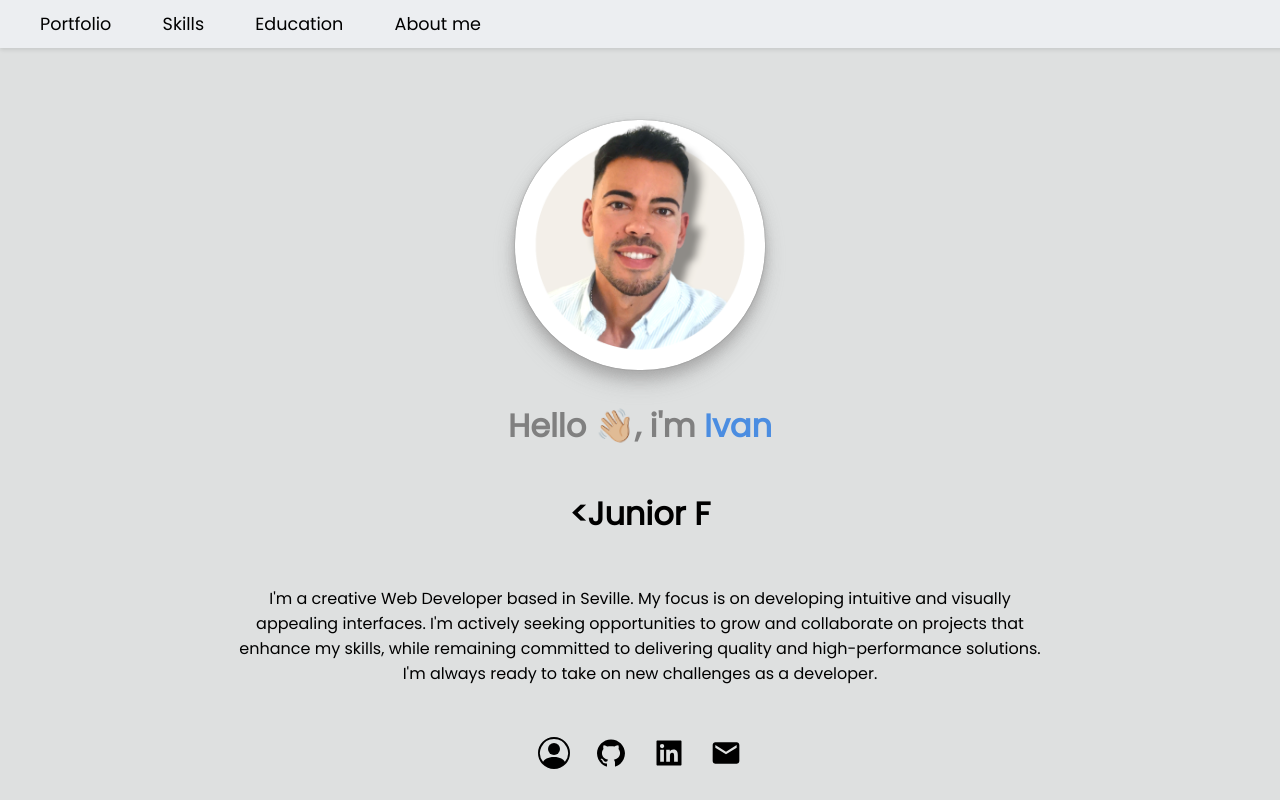
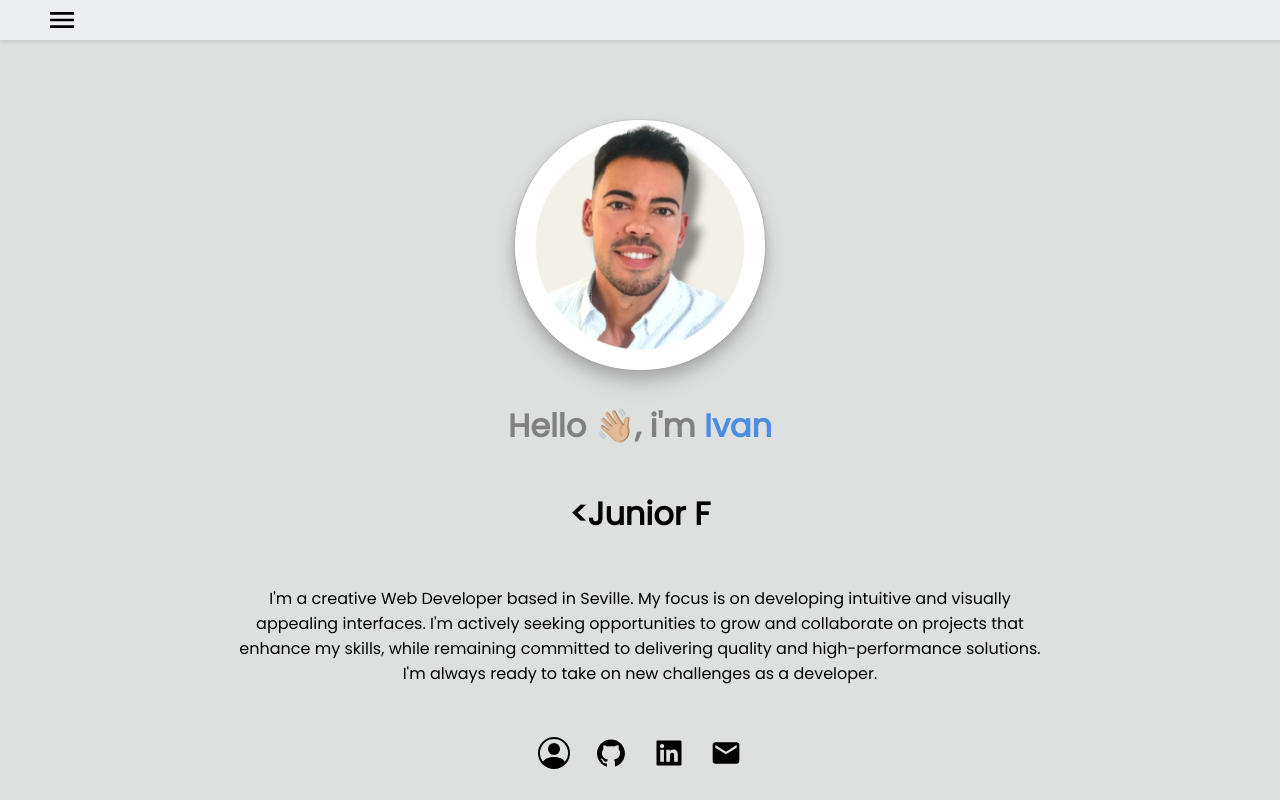
Before and after one commit to yebrai/yebraidev, a Next.js app: page / in a window 1280 px wide. Shown: the top 800 px of the page. Built offline with nearby package versions, Linux system fonts and the light colour scheme.

Commit message:
added toggleMenu

```diff
--- a/src/assets/icons/icons.jsx
+++ b/src/assets/icons/icons.jsx
@@ -1 +1,7 @@
-export const linkedinIcon = () => ( <svg stroke="currentColor" fill="none" stroke-width="2" viewBox="0 0 24 24" stroke-linecap="round" stroke-linejoin="round" height="1em" width="1em" xmlns="http://www.w3.org/2000/svg"><path d="M16 8a6 6 0 0 1 6 6v7h-4v-7a2 2 0 0 0-2-2 2 2 0 0 0-2 2v7h-4v-7a6 6 0 0 1 6-6z"></path><rect x="2" y="9" width="4" height="12"></rect><circle cx="4" cy="4" r="2"></circle></svg> )
+export const ToggleIcon = () => (
+     <svg stroke="currentColor" fill="currentColor" stroke-width="0" viewBox="0 0 24 24" height="1em" width="1em" xmlns="http://www.w3.org/2000/svg"><path fill="none" d="M0 0h24v24H0z"></path><path d="M3 18h18v-2H3v2zm0-5h18v-2H3v2zm0-7v2h18V6H3z"></path></svg>
+     )
+
+export const ToggleIconCancel = () => (
+<svg stroke="currentColor" fill="currentColor" stroke-width="0" viewBox="0 0 24 24" height="1em" width="1em" xmlns="http://www.w3.org/2000/svg"><path fill="none" d="M0 0h24v24H0z"></path><path d="M19 6.41L17.59 5 12 10.59 6.41 5 5 6.41 10.59 12 5 17.59 6.41 19 12 13.41 17.59 19 19 17.59 13.41 12z"></path></svg>
+)
--- a/src/components/AppNavbar/Navbar.jsx
+++ b/src/components/AppNavbar/Navbar.jsx
@@ -1,15 +1,19 @@
-import Link from "next/link";
 import styles from "./Navbar.module.css";
+import ToggleMenu from "../AppToggleMenu/Toggle";
+import { useState } from "react";
 
 export default function Navbar() {
+  const [isOpen, setIsOpen] = useState(false);
+
+  const toggleDropdown = () => {
+    setIsOpen(!isOpen);
+
+  };
   return (
     <>
-      <ul className={styles.container}>
+      <ul className={isOpen ? styles.openContainer : styles.container}>
         <div className={styles.navSections}>
-          <Link href="#portfolio">Portfolio</Link>
-          <Link href="#skills">Skills</Link>
-          <Link href="#education">Education</Link>
-          <Link href="#about">About me</Link>
+        <ToggleMenu toggleDropdown={toggleDropdown} isOpen={isOpen}/>
         </div>
       </ul>
     </>
--- a/src/components/AppNavbar/Navbar.module.css
+++ b/src/components/AppNavbar/Navbar.module.css
@@ -9,10 +9,9 @@
   background-color: #eceef1;
   box-shadow: 0 2px 4px rgba(0, 0, 0, 0.1);
   width: 100%;
-  height: 6vh;
+  height: 5vh;
+  transition: all 0.5s;
 }
-
-
 .container a {
   color: black;
   transition: all 0.5s;
@@ -24,26 +23,50 @@
   font-weight: 600;
 }
 
+.openContainer {
+  margin: 0;
+  list-style: none;
+  display: flex;
+  align-items: center;
+  justify-content: space-between;
+  position: fixed;
+  z-index: 1;
+  background-color: #d1d4d7;
+  box-shadow: 4px 4px 4px 0px rgba(0, 0, 0, 0.1);
+  width: 100%;
+  height: 5vh;
+  transition: all 0.5s;
+
+}
+
+.openContainer a {
+  color: black;
+  transition: all 0.5s;
+  text-decoration: none;
+  display: flex;
+  align-items: center;
+  gap: 10px;
+  font-size: 1.1rem;
+  font-weight: 600;
+}
+
+
+
+
 .container a:hover {
-  color: #2e48f0;
   transition: all 0.5s;
   cursor: pointer;
   transform: scale(1.1);
 }
 
 .container a:focus {
-  color: rgb(0, 86, 246);
   transition: all 0.5s;
-}
-
-.icons {
-  margin: 40px;
-  font-size: 1.5rem;
 }
 
 .navSections {
   display: flex;
   gap: 1vw;
+
 }
 
 .navSections a {
@@ -53,12 +76,6 @@
 
 .navSections a:hover {
   font-weight: 400;
-  text-decoration: underline;
-  color: black;
+  text-decoration: none;
+  color: #4b8de1;
 }
-
-@media (max-width: 1200px) {
-  .container {
-    display: none;
-  }
-}
--- a/src/components/AppToggleMenu/Toggle.jsx
+++ b/src/components/AppToggleMenu/Toggle.jsx
@@ -1,38 +1,28 @@
-import React, { useState } from 'react';
 import { motion } from 'framer-motion';
 import Link from 'next/link';
 import styles from "./Toggle.module.css";
+import {ToggleIcon, ToggleIconCancel} from "../../assets/icons/icons"
 
-const ToggleMenu = () => {
-  const [isOpen, setIsOpen] = useState(false);
+const ToggleMenu = ({toggleDropdown, isOpen}) => {
 
-  const toggleDropdown = () => {
-    setIsOpen(!isOpen);
-  };
 
   return (
     <div>
-      <motion.button onClick={toggleDropdown}>Abrir</motion.button>
-      {isOpen && (
-        <motion.div
-          initial={{ opacity: 0, y: -20 }}
-          animate={{ opacity: 1, y: 0 }}
-          exit={{ opacity: 0, y: -20 }}
-          transition={{ duration: 0.3 }}
-          style={{ backgroundColor: 'white', padding: '20px' }}
-        >
-                <ul className={styles.container}>
-        <div className={styles.navSections}>
-          <Link href="#portfolio">Portfolio</Link>
-          <Link href="#skills">Skills</Link>
-          <Link href="#education">Education</Link>
-          <Link href="#about">About me</Link>
-        </div>
-          <ToggleMenu/>
-
-      </ul>
-        </motion.div>
-      )}
+      <motion.button onClick={toggleDropdown} className={styles.toggleButton}>{isOpen ? <ToggleIconCancel/> : <ToggleIcon/>}</motion.button>
+      <motion.div
+        initial={{ opacity: 0, x: 0 }}
+        animate={{ opacity: 1, x: isOpen ? 0 : -200 }}
+        exit={{ opacity: 0, x: -20 }}
+        transition={{ duration: 0.6 }}
+        className={isOpen ? styles.openContainer : styles.container}
+      >
+        <ul className={styles.toggleLinks}>
+          <Link href="#portfolio" onClick={toggleDropdown}>Portfolio</Link>
+          <Link href="#skills" onClick={toggleDropdown}>Skills</Link>
+          <Link href="#education" onClick={toggleDropdown}>Education</Link>
+          <Link href="#about" onClick={toggleDropdown}>About me</Link>
+        </ul>
+      </motion.div>
     </div>
   );
 };
--- a/src/components/AppToggleMenu/Toggle.module.css
+++ b/src/components/AppToggleMenu/Toggle.module.css
@@ -1,64 +1,50 @@
+.toggleButton {
+    border: 0;
+    font-size: 2rem;
+    display: flex;
+    cursor:pointer;
+    background-color: transparent;
+}
+
+
 .container {
+    position: fixed;
     margin: 0;
     list-style: none;
     display: flex;
-    align-items: center;
-    justify-content: space-between;
+    height: 100vh;
+    left: 0;
+    top: 5vh;
     position: fixed;
     z-index: 1;
     background-color: #eceef1;
-    box-shadow: 0 2px 4px rgba(0, 0, 0, 0.1);
-    width: 100%;
-    height: 6vh;
+    box-shadow: 2px 2px 3px rgba(0, 0, 0, 0.1);
 }
 
-
-  .container a {
-    color: black;
-    transition: all 0.5s;
-    text-decoration: none;
+.openContainer {
+    position: fixed;
+    margin: 0;
+    list-style: none;
     display: flex;
-    align-items: center;
-    gap: 10px;
-    font-size: 1.1rem;
-    font-weight: 600;
+    height: 100vh;
+    left: 0;
+    top: 5vh;
+    position: fixed;
+    z-index: 1;
+    background-color: #d1d4d7;
+    box-shadow: 4px 4px 4px 0px rgba(0, 0, 0, 0.1);
 }
 
-  .container a:hover {
-    color: #2e48f0;
-    transition: all 0.5s;
-    cursor: pointer;
-    transform: scale(1.1);
+.toggleLinks {
+    display: flex;
+    flex-direction: column;
+    gap: 5vh;
+    margin-top: 5vh;
 }
 
-  .container a:focus {
-    color: rgb(0, 86, 246);
-    transition: all 0.5s;
+@media (max-width: 410px) {
+    .toggleButton {
+       margin-left: -10vw;
     }
 
-  .icons {
-    margin: 40px;
-    font-size: 1.5rem;
   }
-
-  .navSections {
-    display: flex;
-    gap: 1vw;
-  }
-
-  .navSections a {
-    font-weight: 400;
-    margin-right: 3vw;
-  }
-
-  .navSections a:hover {
-    font-weight: 400;
-    text-decoration: underline;
-    color: black;
-  }
-
-  @media (max-width: 1200px) {
-    .container {
-      display: none;
-    }
-  }
--- a/src/components/AppWelcome/Welcome.module.css
+++ b/src/components/AppWelcome/Welcome.module.css
@@ -10,7 +10,6 @@
 .avatarImage {
   border-radius: 50%;
   box-shadow: 0 0 1px rgba(0, 0, 0, 0.5);
-  background-color: #FFDD67;
 }
 
 .avatarImage {
--- a/src/styles/globals.css
+++ b/src/styles/globals.css
@@ -15,9 +15,6 @@
     -0.6px 13.4px 20.1px hsl(var(--shadow-color) / 0.42);
 }
 
-*:hover {
-  cursor: default;
-}
 
 html,
 body {
@@ -27,6 +24,7 @@ body {
   font-weight: 500;
   background-color: #dee0e0;
   text-align: center;
+  cursor: default;
 }
 
 .main {
```
Lines whose indentation alone changed are shown as unchanged.
